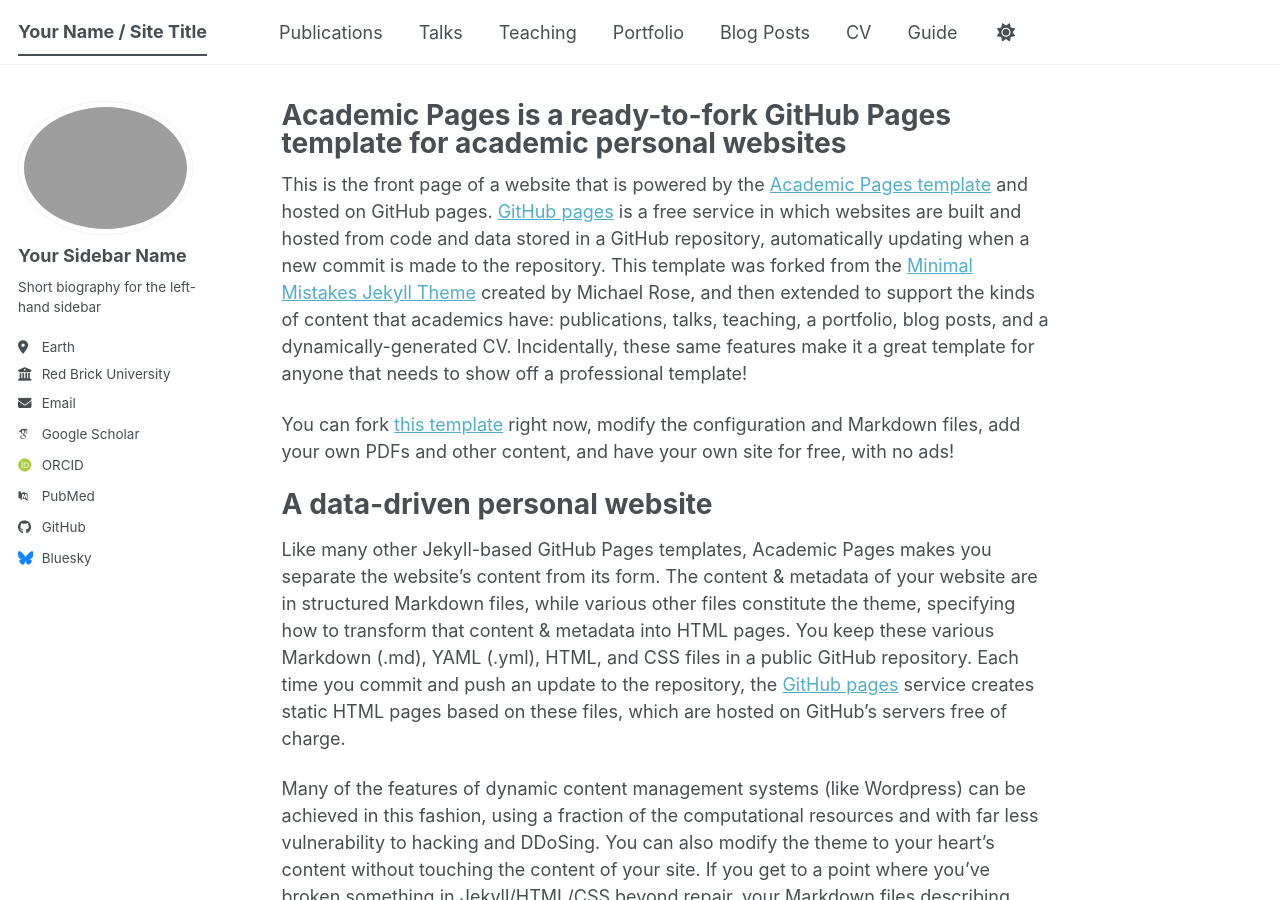
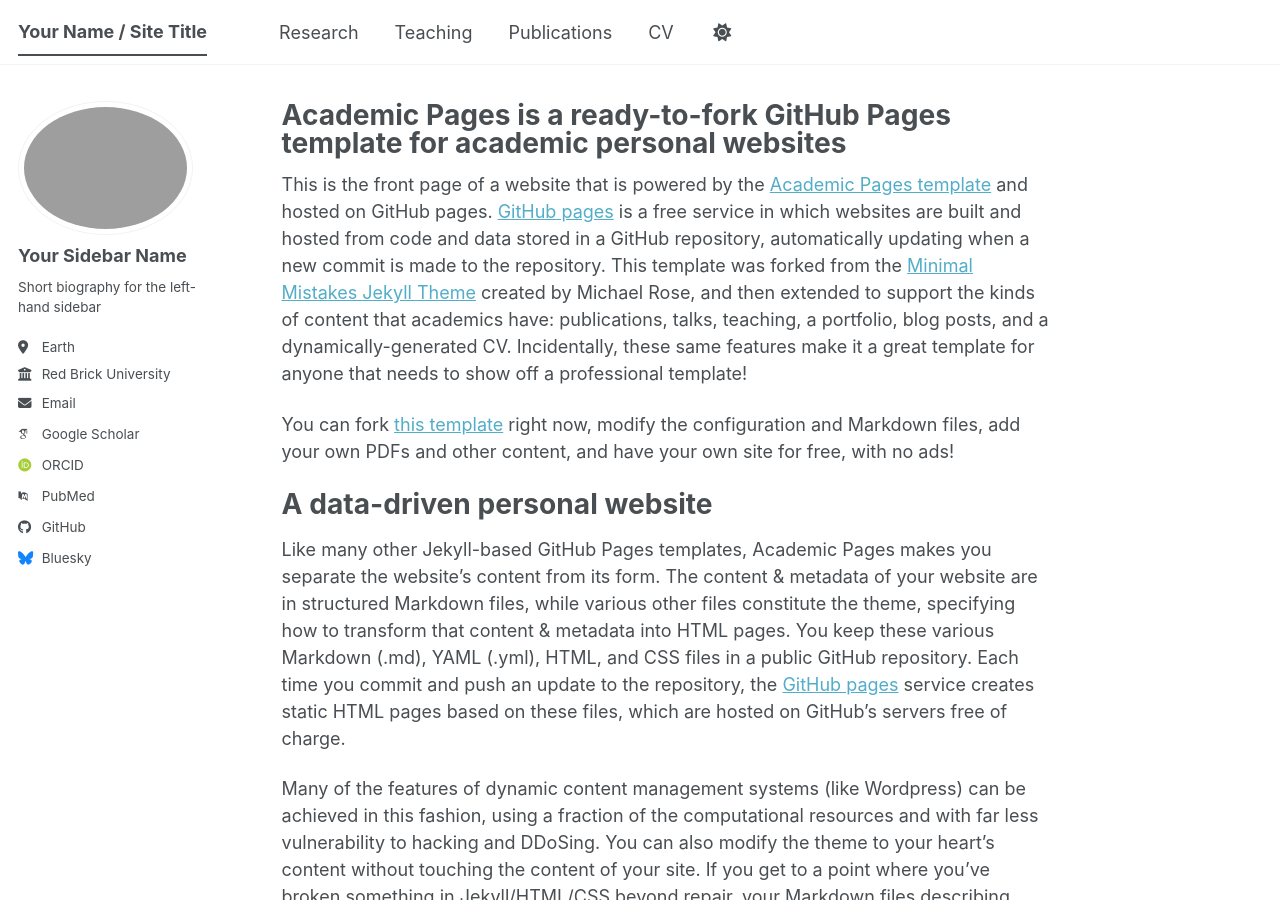
Before and after one commit to TiamHeydari/tiamheydari.github.io, a Jekyll site: the page built from _pages/about.md, in a window 1280 px wide and 900 px high. Built offline with Jekyll 4.4.1, drawn with Linux system fonts in a browser that asks for light colours; some web fonts are replaced; a script bundle is joined from its source files by our own code; library files that are not in the unit come from our copies.

Commit message:
Update navigation.yml to include Research and Teaching

```diff
--- a/_data/navigation.yml
+++ b/_data/navigation.yml
@@ -8,26 +8,14 @@
 #      Markdown formatted page while the second is generated using JSON.
 
 main:
-  - title: "Publications"
-    url: /publications/
-
-  - title: "Talks"
-    url: /talks/
+  - title: "Research"
+    url: /research/
 
   - title: "Teaching"
     url: /teaching/
 
-  - title: "Portfolio"
-    url: /portfolio/
-
-  - title: "Blog Posts"
-    url: /year-archive/
+  - title: "Publications"
+    url: /publications/
 
   - title: "CV"
     url: /cv/
-
-  # - title: "CV"
-  #   url: /cv-json/
-
-  - title: "Guide"
-    url: /markdown/
```
